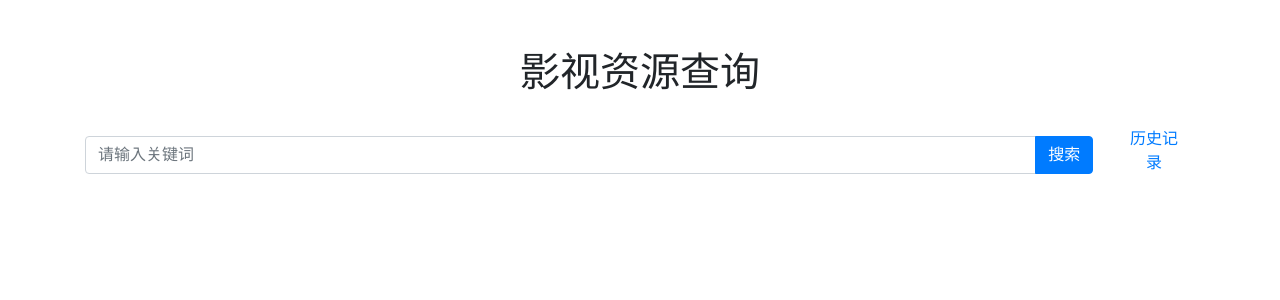
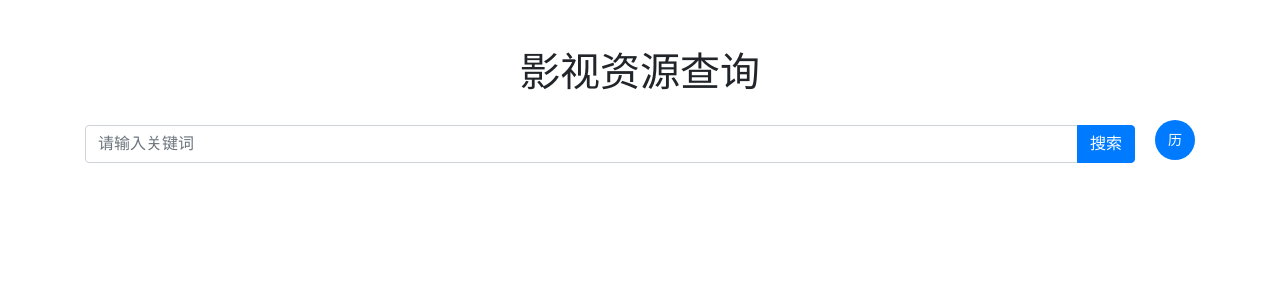
Before and after one commit to PangTouY00/movie_search, a Flask app: page / in a window 1280 px wide. Shown: the top 300 px of the page. Run offline with Flask 2, Linux system fonts and the light colour scheme; data that the repository does not hold is empty; some libraries are stand-ins or nearby versions.

Commit message:
Update index.html

```diff
--- a/templates/index.html
+++ b/templates/index.html
@@ -74,6 +74,20 @@
             vertical-align: middle;
         }
 
+        .history-button {
+            border-radius: 50%;
+            width: 40px;
+            height: 40px;
+            display: flex;
+            align-items: center;
+            justify-content: center;
+            background-color: #007BFF;
+            color: white;
+            font-size: 14px;
+            border: none;
+            cursor: pointer;
+        }
+
         @media (max-width: 768px) {
             .search-container {
                 margin-bottom: 15px;
@@ -109,8 +123,8 @@
             </div>
             <div class="history-container" id="history-container">
                 <h3>
-                    <button type="button" class="btn btn-link" data-toggle="modal" data-target="#historyModal">
-                        历史记录
+                    <button type="button" class="history-button" data-toggle="modal" data-target="#historyModal">
+                        历
                     </button>
                 </h3>
             </div>
```
